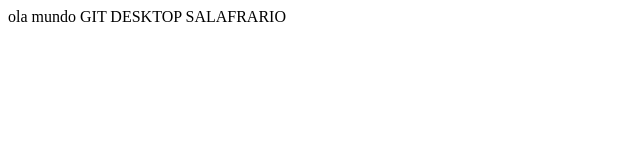
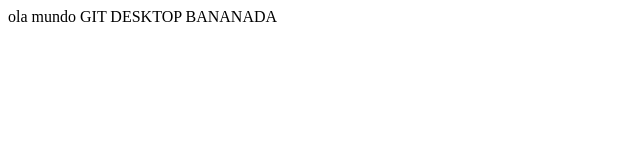
Before and after one commit to wevertonbezzera013/teste-ressiliaflix, a plain HTML site: page index.html in a window 1280 px wide. Shown: the full height of the page, 0-640 px from the left. Drawn offline with Linux system fonts and the light colour scheme.

Commit message:
Update index.html

```diff
--- a/index.html
+++ b/index.html
@@ -7,6 +7,6 @@
 </head>
 <body>
     ola mundo
-    GIT DESKTOP SALAFRARIO
+    GIT DESKTOP BANANADA
 </body>
 </html>
```
